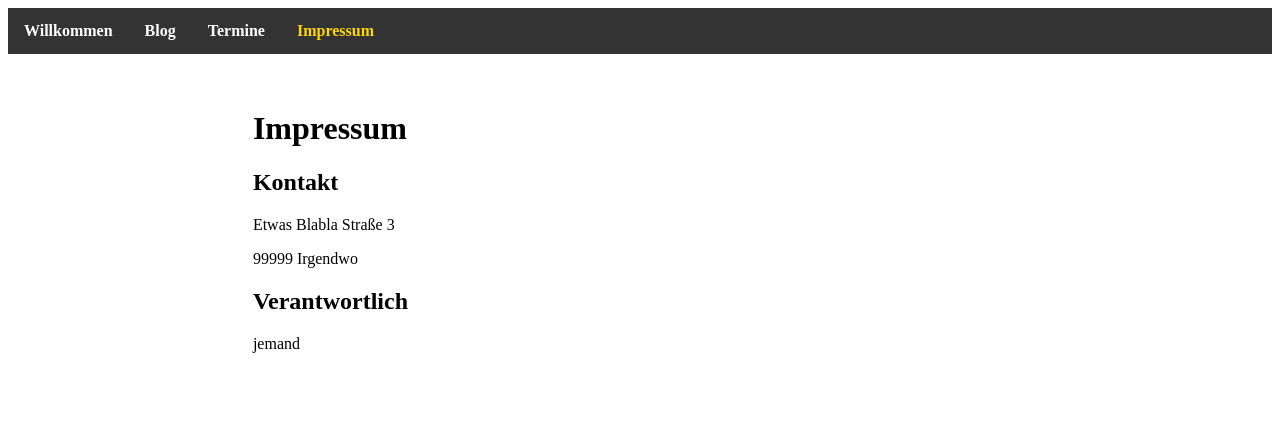
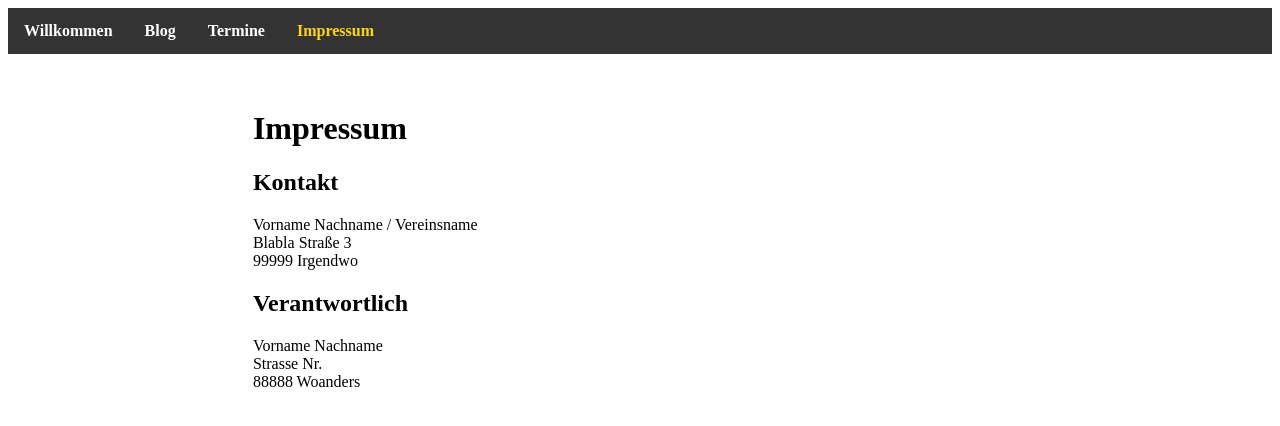
Before and after one commit to ivoihlemann/testing_github-pages, a Jekyll site: the page built from impressum.md, in a window 1280 px wide. Shown: the top 426 px of the page. Built offline with Jekyll 4.4.1, drawn with Linux system fonts in a browser that asks for light colours.

Commit message:
impressum

```diff
--- a/impressum.md
+++ b/impressum.md
@@ -4,9 +4,10 @@ title: Impressum
 ---
 # Impressum
 ## Kontakt
-Etwas
+Vorname Nachname / Vereinsname
 Blabla Straße 3
-{{ site.data.kontakt.strasse }}
 99999 Irgendwo
 ## Verantwortlich
-jemand
+Vorname Nachname
+Strasse Nr.
+88888 Woanders
```
